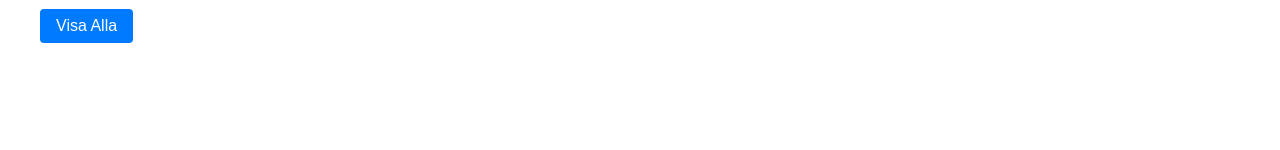
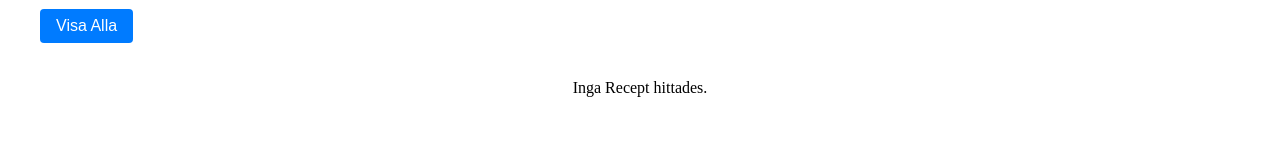
Before and after one commit to onv2487/da395a-projekt, a React (Create React App) app: page /saved in a window 1280 px wide. Shown: the part 150-300 px from the top of the page. Built offline with nearby package versions, Linux system fonts and the light colour scheme.

Commit message:
Update SavedRecipes.js

```diff
--- a/src/pages/SavedRecipes.js
+++ b/src/pages/SavedRecipes.js
@@ -49,11 +49,17 @@ const SavedRecipes = () => {
             <div className="recipes-container" key={selectedCategory}>
                 {selectedCategory === '' ? (
                     //visa alla recipies
-                    categories.map(category => (
-                        savedRecipes[category].map(recipe => (
-                            <SavedRecipeCard key={recipe.id} recipe={recipe}  onDelete={handleDelete}/>
+                    categories.length === 0 ? (
+                        <p>Inga Recept hittades.</p>
+                    ) : (
+                        categories.map(category => (
+                            savedRecipes[category].map(recipe => (
+                                <SavedRecipeCard key={recipe.id} recipe={recipe}  onDelete={handleDelete}/>
+                            ))
                         ))
-                    ))
+
+                    )
+
                 ) : (
                     //Visa recept under valt kategory
                     savedRecipes[selectedCategory] ? (
```
